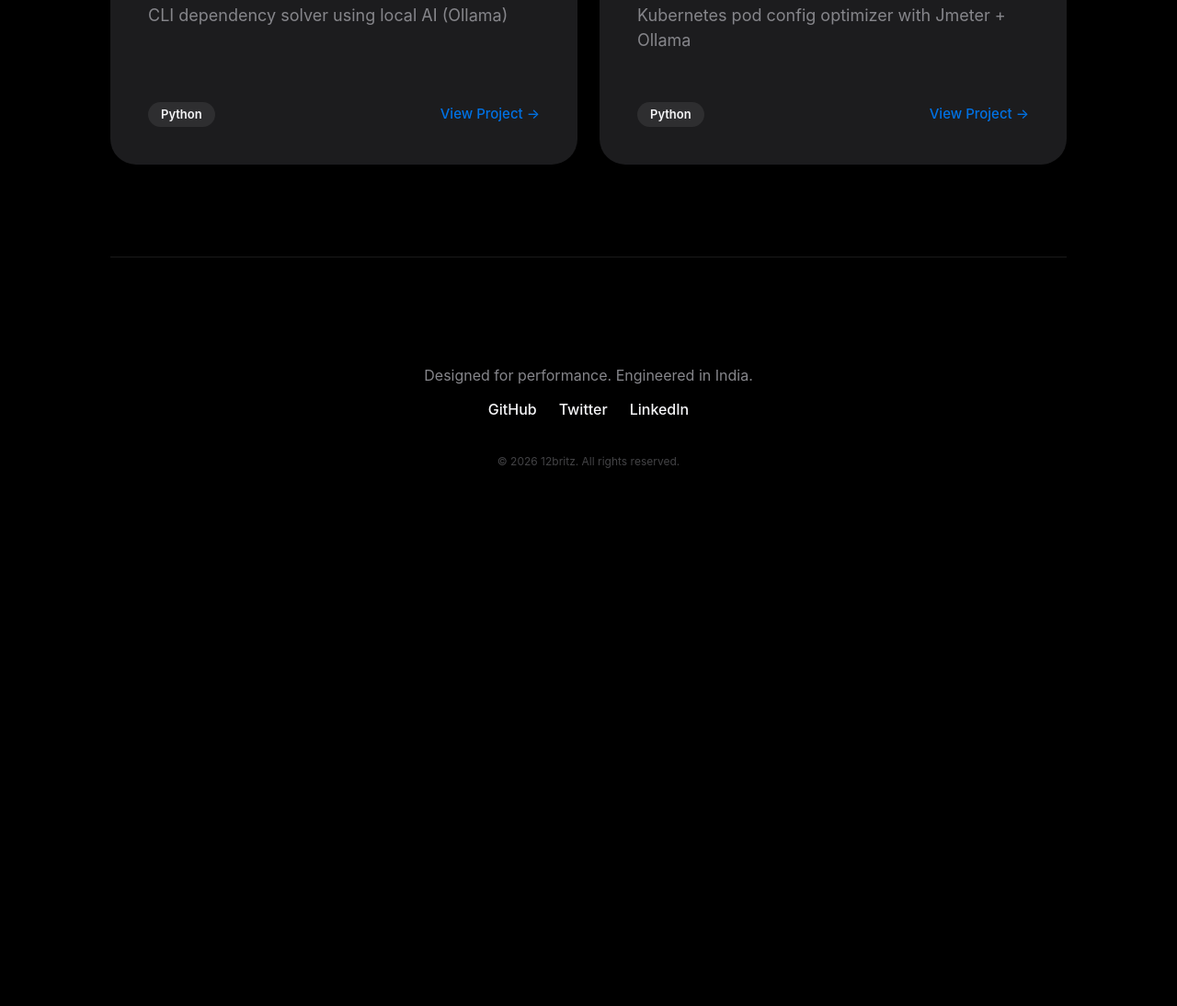
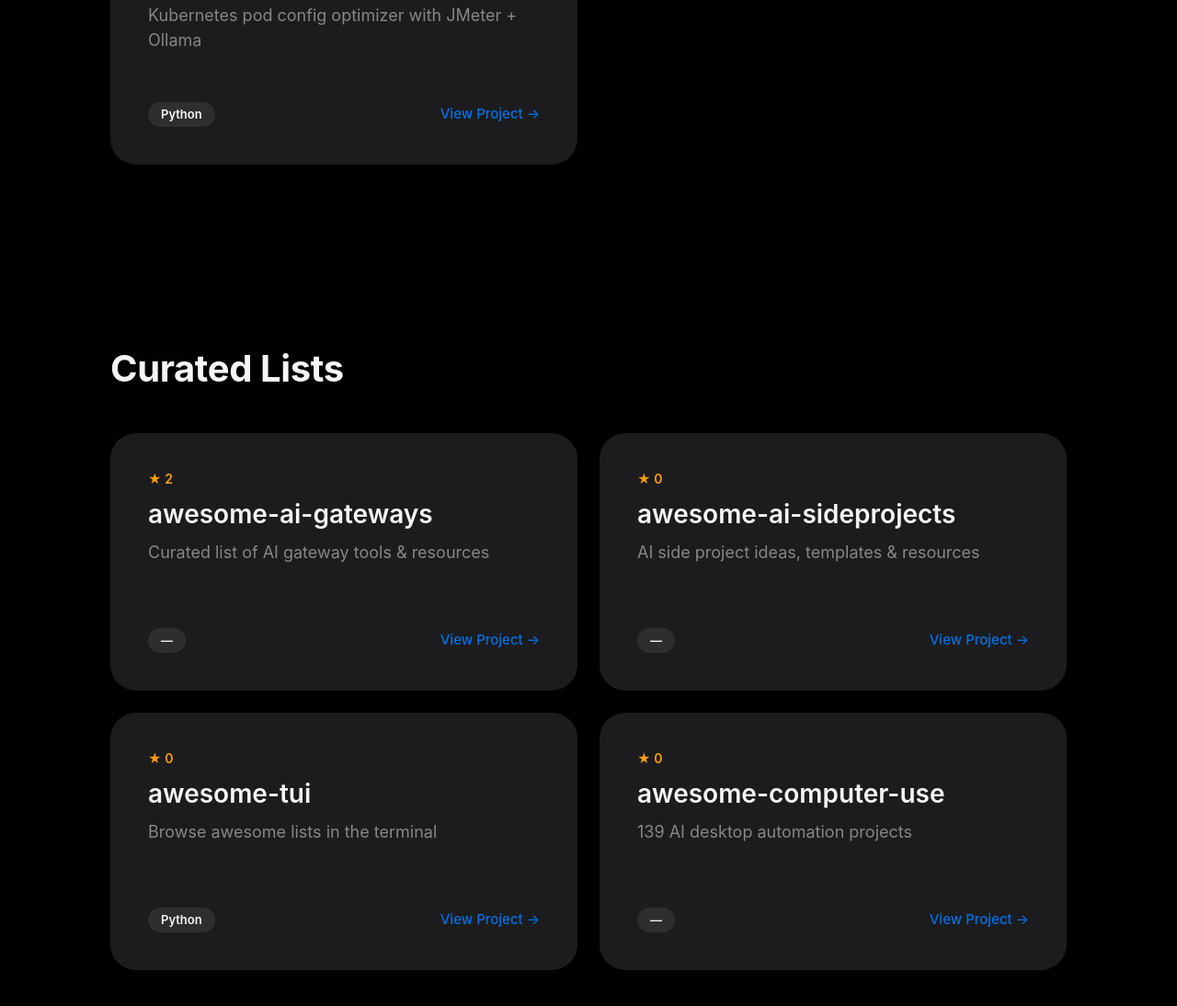
Before and after one commit to 12britz/12britz.github.io, a plain HTML site: page index.html in a window 1280 px wide. Shown: the part 1552-2646 px from the top of the page at 92% size. Before the commit the page ends 2120 px from the top, so only its background shows below. Drawn offline with Linux system fonts and the light colour scheme.

Commit message:
Separate awesome repos into dedicated section

```diff
--- a/index.html
+++ b/index.html
@@ -252,16 +252,16 @@
 
             <div class="stats-row">
                 <div class="stat-item">
-                    <span class="stat-number">26</span>
-                    <span class="stat-label">Total Stars</span>
+                    <span class="stat-number">24</span>
+                    <span class="stat-label">Project Stars</span>
                 </div>
                 <div class="stat-item">
-                    <span class="stat-number">6</span>
+                    <span class="stat-number">5</span>
                     <span class="stat-label">Projects</span>
                 </div>
                 <div class="stat-item">
-                    <span class="stat-number">5</span>
-                    <span class="stat-label">Curated</span>
+                    <span class="stat-number">4</span>
+                    <span class="stat-label">Curated Lists</span>
                 </div>
             </div>
         </header>
@@ -306,18 +306,6 @@
                     </div>
                 </a>
 
-                <a href="https://github.com/12britz/awesome-ai-gateways" class="repo-card reveal">
-                    <div class="repo-top">
-                        <span class="repo-stars">★ 2</span>
-                        <span class="repo-name">awesome-ai-gateways</span>
-                        <p class="repo-desc">Curated list of AI gateway tools & resources</p>
-                    </div>
-                    <div class="repo-bottom">
-                        <span class="repo-lang">—</span>
-                        <span class="view-link">View Project →</span>
-                    </div>
-                </a>
-
                 <a href="https://github.com/12britz/pix" class="repo-card reveal">
                     <div class="repo-top">
                         <span class="repo-stars">★ 2</span>
@@ -334,10 +322,65 @@
                     <div class="repo-top">
                         <span class="repo-stars">★ 1</span>
                         <span class="repo-name">loadpilot</span>
-                        <p class="repo-desc">Kubernetes pod config optimizer with Jmeter + Ollama</p>
+                        <p class="repo-desc">Kubernetes pod config optimizer with JMeter + Ollama</p>
                     </div>
                     <div class="repo-bottom">
                         <span class="repo-lang">Python</span>
+                        <span class="view-link">View Project →</span>
+                    </div>
+                </a>
+
+            </div>
+        </section>
+
+        <section id="curated">
+            <h2 class="reveal">Curated Lists</h2>
+            <div class="repo-grid">
+
+                <a href="https://github.com/12britz/awesome-ai-gateways" class="repo-card reveal">
+                    <div class="repo-top">
+                        <span class="repo-stars">★ 2</span>
+                        <span class="repo-name">awesome-ai-gateways</span>
+                        <p class="repo-desc">Curated list of AI gateway tools & resources</p>
+                    </div>
+                    <div class="repo-bottom">
+                        <span class="repo-lang">—</span>
+                        <span class="view-link">View Project →</span>
+                    </div>
+                </a>
+
+                <a href="https://github.com/12britz/awesome-ai-sideprojects" class="repo-card reveal">
+                    <div class="repo-top">
+                        <span class="repo-stars">★ 0</span>
+                        <span class="repo-name">awesome-ai-sideprojects</span>
+                        <p class="repo-desc">AI side project ideas, templates & resources</p>
+                    </div>
+                    <div class="repo-bottom">
+                        <span class="repo-lang">—</span>
+                        <span class="view-link">View Project →</span>
+                    </div>
+                </a>
+
+                <a href="https://github.com/12britz/awesome-tui" class="repo-card reveal">
+                    <div class="repo-top">
+                        <span class="repo-stars">★ 0</span>
+                        <span class="repo-name">awesome-tui</span>
+                        <p class="repo-desc">Browse awesome lists in the terminal</p>
+                    </div>
+                    <div class="repo-bottom">
+                        <span class="repo-lang">Python</span>
+                        <span class="view-link">View Project →</span>
+                    </div>
+                </a>
+
+                <a href="https://github.com/12britz/awesome-computer-use" class="repo-card reveal">
+                    <div class="repo-top">
+                        <span class="repo-stars">★ 0</span>
+                        <span class="repo-name">awesome-computer-use</span>
+                        <p class="repo-desc">139 AI desktop automation projects</p>
+                    </div>
+                    <div class="repo-bottom">
+                        <span class="repo-lang">—</span>
                         <span class="view-link">View Project →</span>
                     </div>
                 </a>
@@ -349,8 +392,8 @@
             <p>Designed for performance. Engineered in India.</p>
             <div class="social-links">
                 <a href="https://github.com/12britz">GitHub</a>
-                <a href="#">Twitter</a>
-                <a href="#">LinkedIn</a>
+                <a href="https://twitter.com/12britz">Twitter</a>
+                <a href="https://linkedin.com/in/12britz">LinkedIn</a>
             </div>
             <p style="margin-top: 40px; font-size: 12px; opacity: 0.5;">© 2026 12britz. All rights reserved.</p>
         </footer>
```
